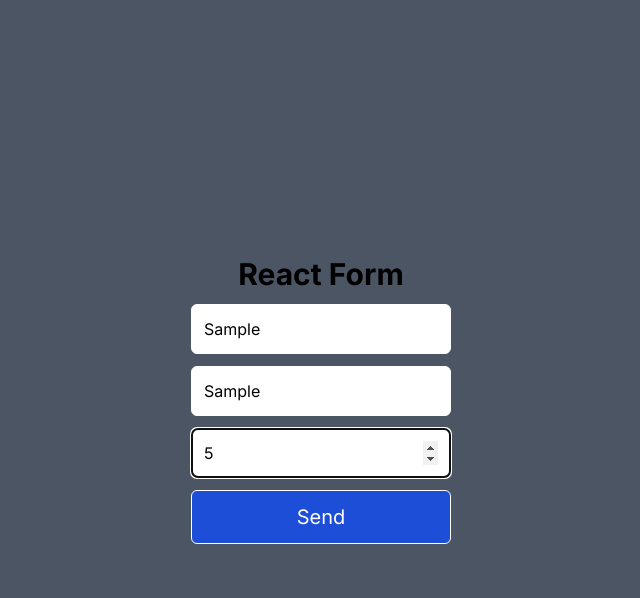
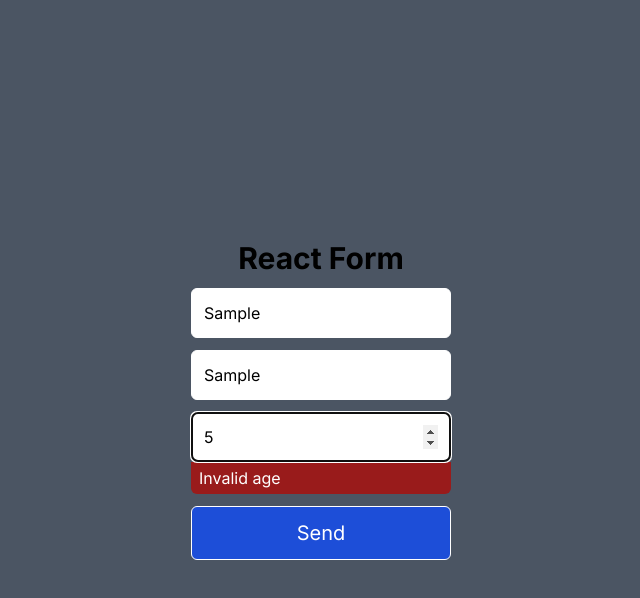
Before and after one commit to mspdl/reactjs-first_project, a Next.js app: page / in a window 1280 px wide. Both pictures are taken after typing "Sample", "Sample", "5" into the empty fields and a click on the input "Send". Shown: the top 598 px of the page, without its empty margins (319-959 px from the left). Built offline with nearby package versions, Linux system fonts and the light colour scheme.

Commit message:
Dealing with validation error

```diff
--- a/src/components/ReactFormExamples.tsx
+++ b/src/components/ReactFormExamples.tsx
@@ -7,7 +7,11 @@ type Inputs = {
 };
 
 export const ReactFormExamples = () => {
-  const { handleSubmit, register } = useForm<Inputs>();
+  const {
+    handleSubmit,
+    register,
+    formState: { errors },
+  } = useForm<Inputs>();
 
   const handleFormSubmit: SubmitHandler<Inputs> = (data) => {
     console.log(data);
@@ -23,19 +27,43 @@ export const ReactFormExamples = () => {
           {...register("name", { required: true, minLength: 2, maxLength: 20 })}
           placeholder="Type your name"
         />
+        {errors.name?.type === "required" && (
+          <p className="bg-red-800 text-white py-1 px-2 mt-1">
+            Name is required
+          </p>
+        )}
+        {errors.name?.type === "maxLength" && (
+          <p className="bg-red-800 text-white py-1 px-2 mt-1">
+            Name max length is 20
+          </p>
+        )}
+        {errors.name?.type === "minLength" && (
+          <p className="bg-red-800 text-white py-1 px-2 mt-1">
+            Name min length is 2
+          </p>
+        )}
         <input
           className="block border p-3 border-white rounded-md mt-3 text-black"
           type="text"
           {...register("lastName")}
           placeholder="Type your last name"
         />
+        {errors.lastName && (
+          <p className="bg-red-800 text-white pt-3 mt-[-1] px-2">
+            Invalid last name
+          </p>
+        )}
         <input
           className="block border p-3 border-white rounded-md mt-3 text-black"
           type="number"
           {...register("age", { required: true, min: 18, max: 120 })}
           placeholder="Type your age"
         />
-
+        {errors.age && (
+          <p className="bg-red-800 text-white px-2 py-1 rounded-b-md">
+            Invalid age
+          </p>
+        )}
         <input
           className="border p-3 cursor-pointer border-white mt-3 bg-blue-700 hover:bg-blue-900 rounded-md w-full text-white text-xl"
           type="submit"
```
